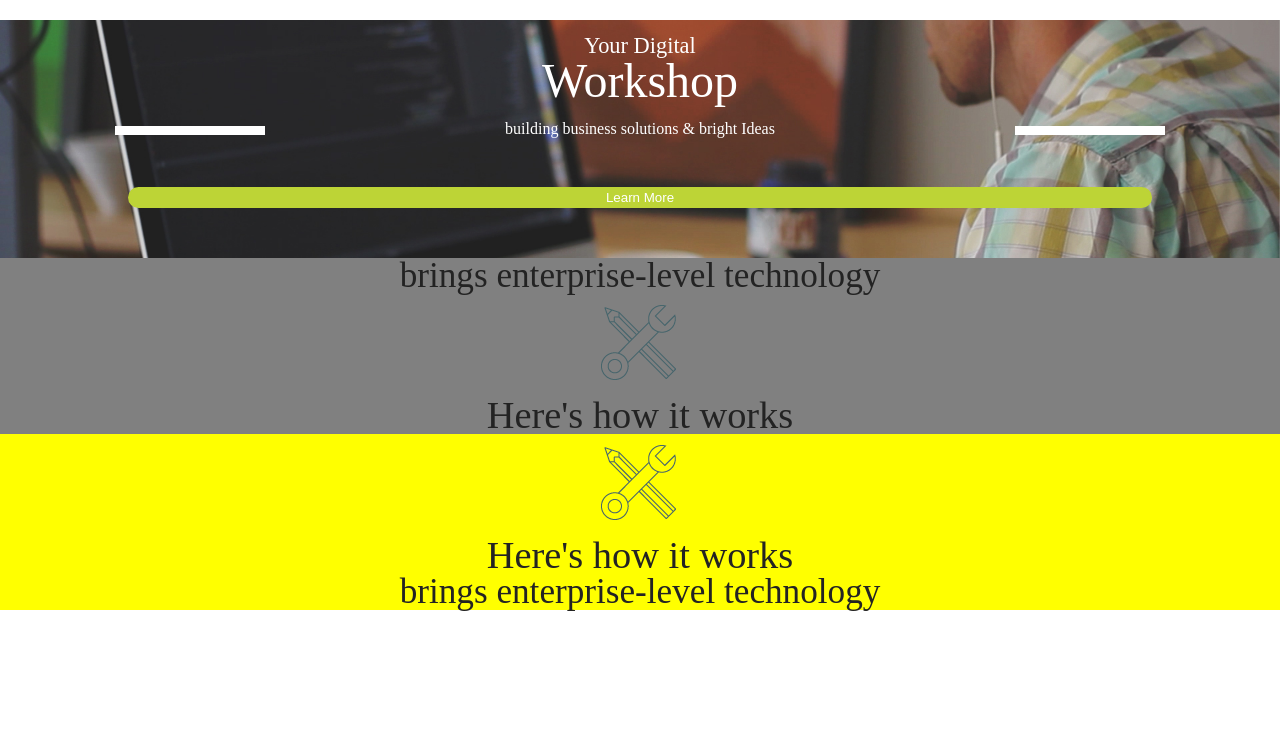
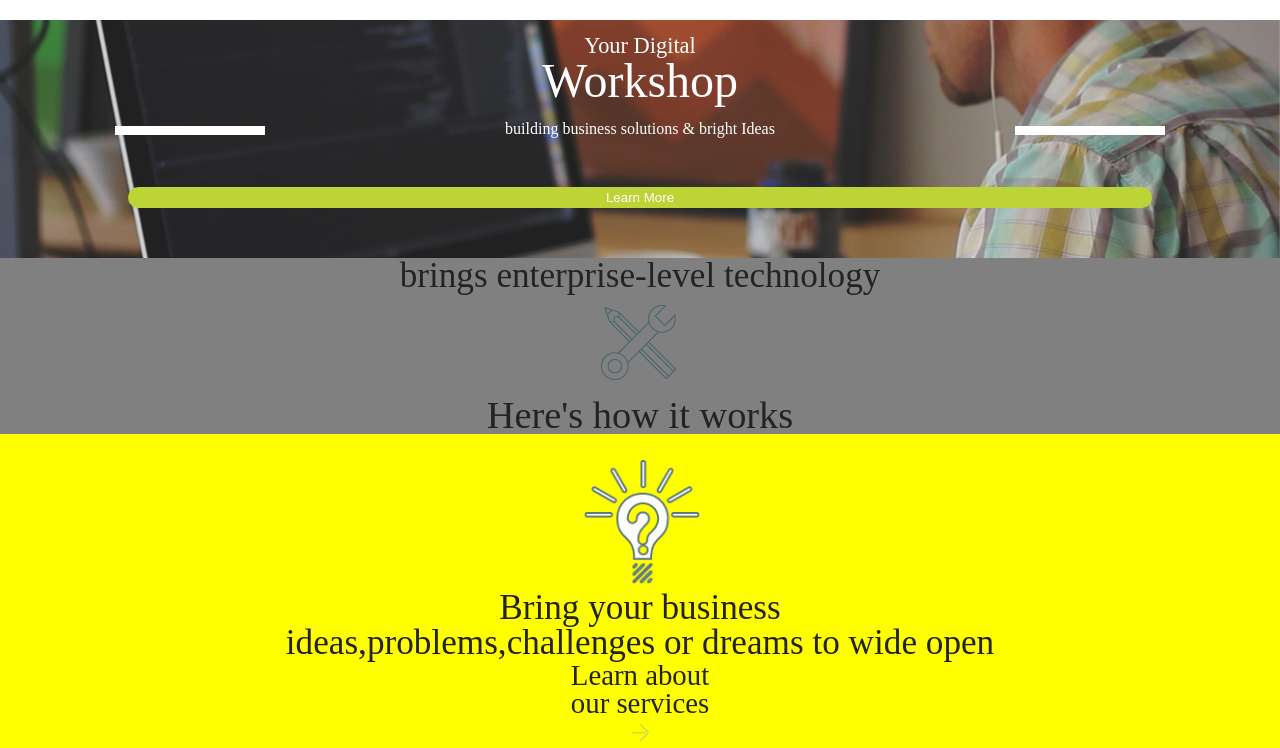
Before and after one commit to bjax13/wideopentech, a plain HTML site: page wideopenproject/index.html in a window 1280 px wide. Shown: the part 76-824 px from the top of the page. Before the commit the page ends 800 px from the top, so only its background shows below. Drawn offline with Linux system fonts and the light colour scheme; a web font is replaced by a local one.

Commit message:
worked on middle content changed icon to lightbutton

```diff
--- a/wideopenproject/index.html
+++ b/wideopenproject/index.html
@@ -46,9 +46,18 @@
 
     <section class="content-services flex-center">
 
-      <img class="content-works-tools"src="./img/ziped pics/wrench.png" alt="">
-      <h3 class="content-works-tools-subtext">Here's how it works</h3>
-      <h4> brings enterprise-level technology</h4>
+      <div class="content-icon">
+        <img class="content-icon-img"src="./img/ziped pics/LIGHTBUTTON.png" alt="">
+      </div>
+      <div class="content-services-description">
+        <h4 class="content-works-tools-subtext">Bring your business<br>ideas,problems,challenges or dreams to wide open</h4>
+      </div>
+      <div class="content-services-cta">
+        <h6> Learn about<br>our services</h4>
+      </div>
+      <div class="content-services-arrowbutton">
+        <a href="#"><img src="./img/ziped pics/SMALLARROW.png" alt="Learn More button"></a>
+      </div>
 
     </section>
 
--- a/wideopenproject/main.css
+++ b/wideopenproject/main.css
@@ -150,4 +150,26 @@ h6{
   width: 100%;
   display: flex;
   flex-direction: column;
+
 }
+.content-icon{
+    width: 131px;
+    cursor: pointer;
+}
+.content-icon img {
+    width: 100%;
+}
+.content-services-description{
+  width: 75%;
+  text-align: center;
+}
+.content-services-cta{
+  width: auto;
+  text-align: center;
+}
+.content-services-arrowbutton{
+  width: 30px;
+}
+.content-services-arrowbutton img{
+  width: 100%;
+}
```
